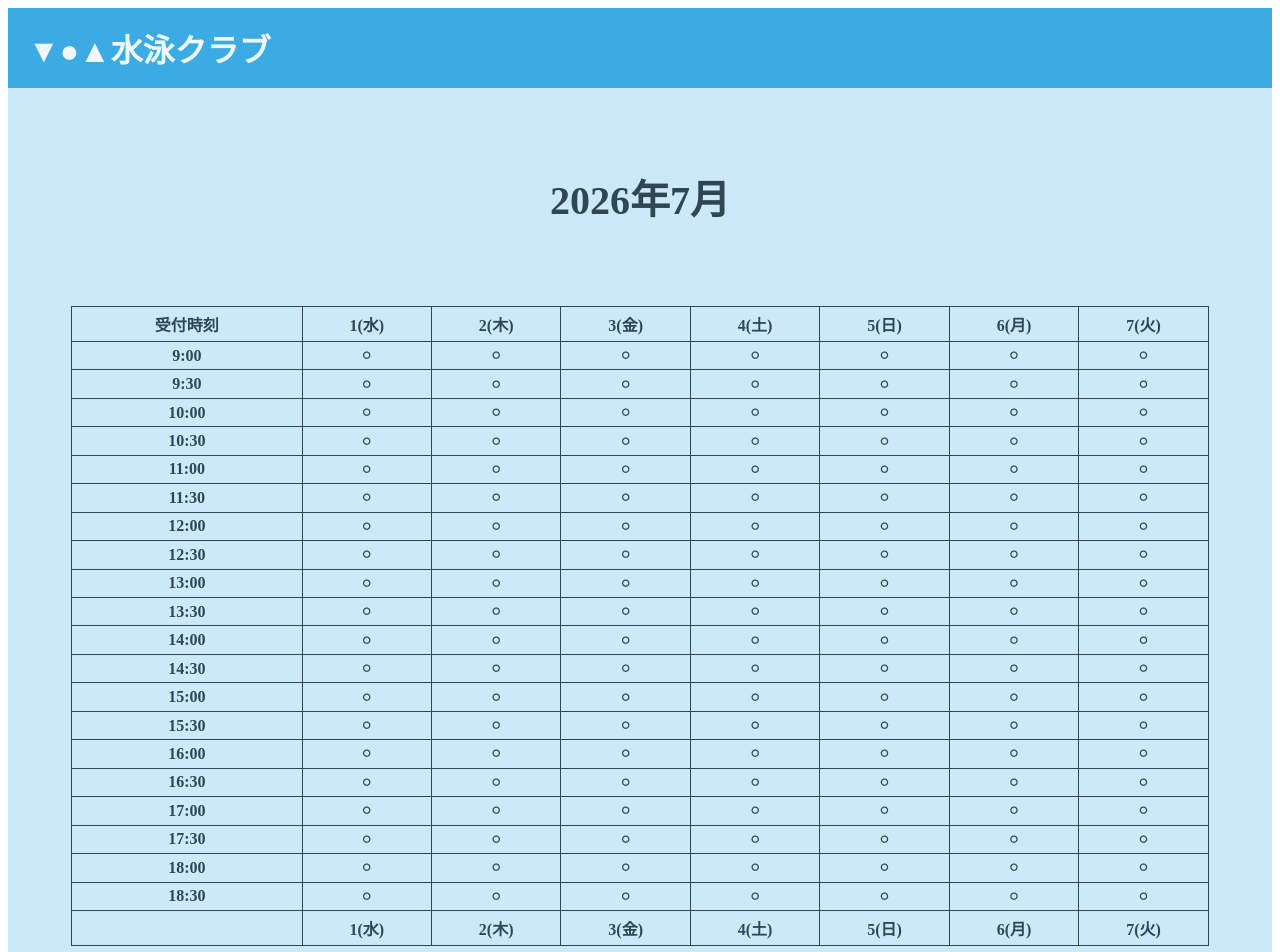
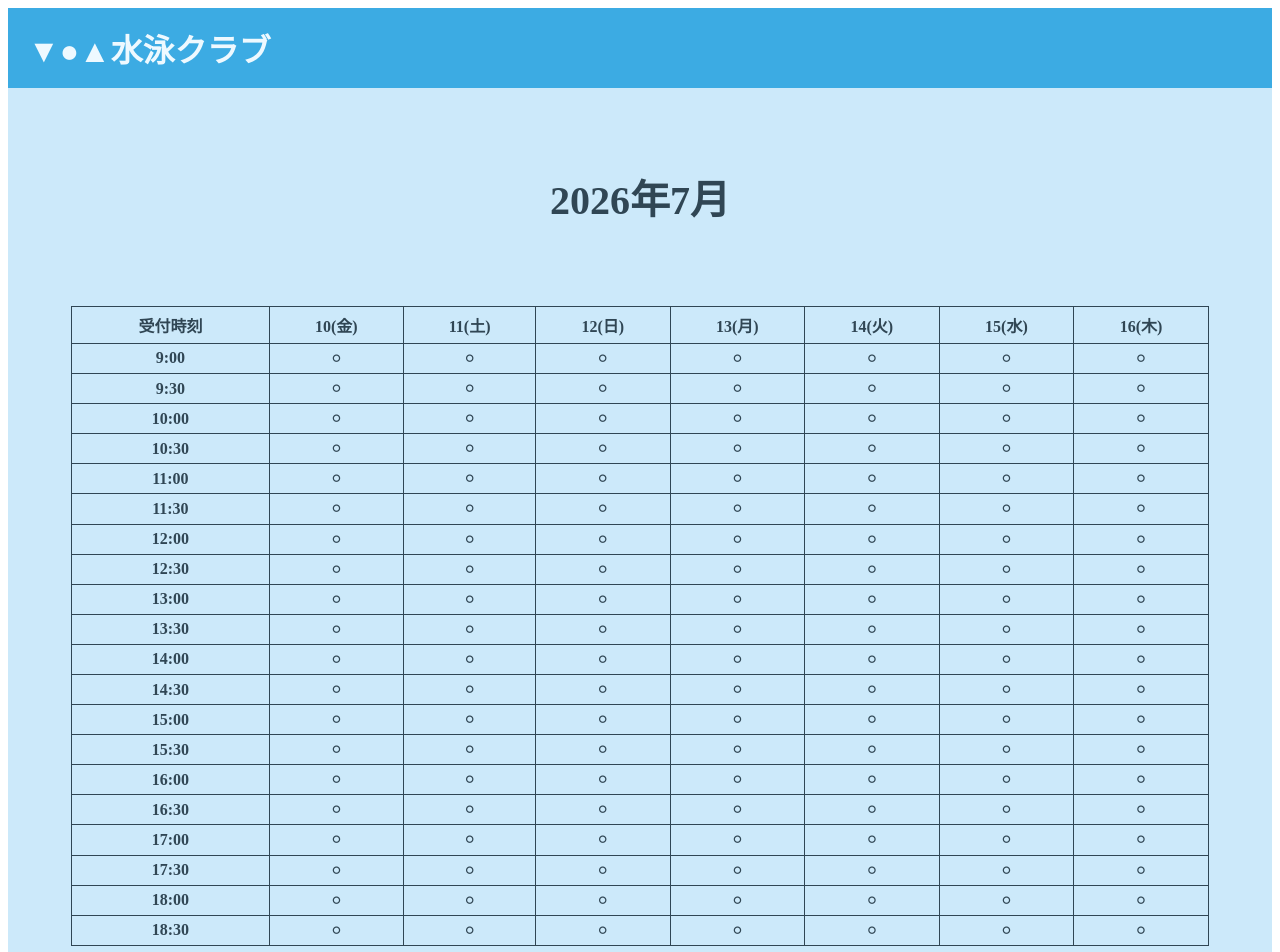
Before and after one commit to hirata784/laravel-swimming-reservation-app, a Nuxt app in the folder frontend/: page /list in a window 1280 px wide. Shown: the top 952 px of the page. Built offline with nearby package versions, Linux system fonts and the light colour scheme.

Commit message:
feat：テーブルヘッダーの日付と曜日を動的表示（現在日時）に変更

```diff
--- a/frontend/app/pages/list.vue
+++ b/frontend/app/pages/list.vue
@@ -1,18 +1,14 @@
 <template>
     <div class="reservation">
         <div class="reservation-content">
-            <h2 class="title">2026年7月</h2>
+            <h2 class="title">{{ year }}年{{ month }}月</h2>
             <table class="reservation-list">
                 <tbody>
                     <tr>
                         <th>受付時刻</th>
-                        <th>1(水)</th>
-                        <th>2(木)</th>
-                        <th>3(金)</th>
-                        <th>4(土)</th>
-                        <th>5(日)</th>
-                        <th>6(月)</th>
-                        <th>7(火)</th>
+                        <template v-for="i in 7">
+                            <th>{{ dates[i - 1] }}({{ days[i - 1] }})</th>
+                        </template>
                     </tr>
                     <template v-for="i in 10">
                         <tr>
@@ -36,21 +32,37 @@
                             <td>⚪︎</td>
                         </tr>
                     </template>
-                    <tr>
-                        <th></th>
-                        <th>1(水)</th>
-                        <th>2(木)</th>
-                        <th>3(金)</th>
-                        <th>4(土)</th>
-                        <th>5(日)</th>
-                        <th>6(月)</th>
-                        <th>7(火)</th>
-                    </tr>
                 </tbody>
             </table>
         </div>
     </div>
 </template>
+
+<script setup>
+// 今日の日付を取得
+const today = new Date();
+// 年
+const year = today.getFullYear();
+// 月
+const month = today.getMonth() + 1;
+// 日にち
+const dates = ref([]);
+// 曜日
+const days = ref([]);
+// 曜日のテキスト
+const weekday = ["日", "月", "火", "水", "木", "金", "土"];
+
+// 7日分用意する
+for (let i = 0; i < 7; i++) {
+    const d = new Date(today);
+    // 月末日に+1した場合、自動的に翌月の1日に進む
+    d.setDate(today.getDate() + i);
+    // 日にちを取得
+    dates.value.push(d.getDate());
+    // 曜日を取得
+    days.value.push(weekday[d.getDay()]);
+}
+</script>
 
 <style scoped>
 .reservation {
```
